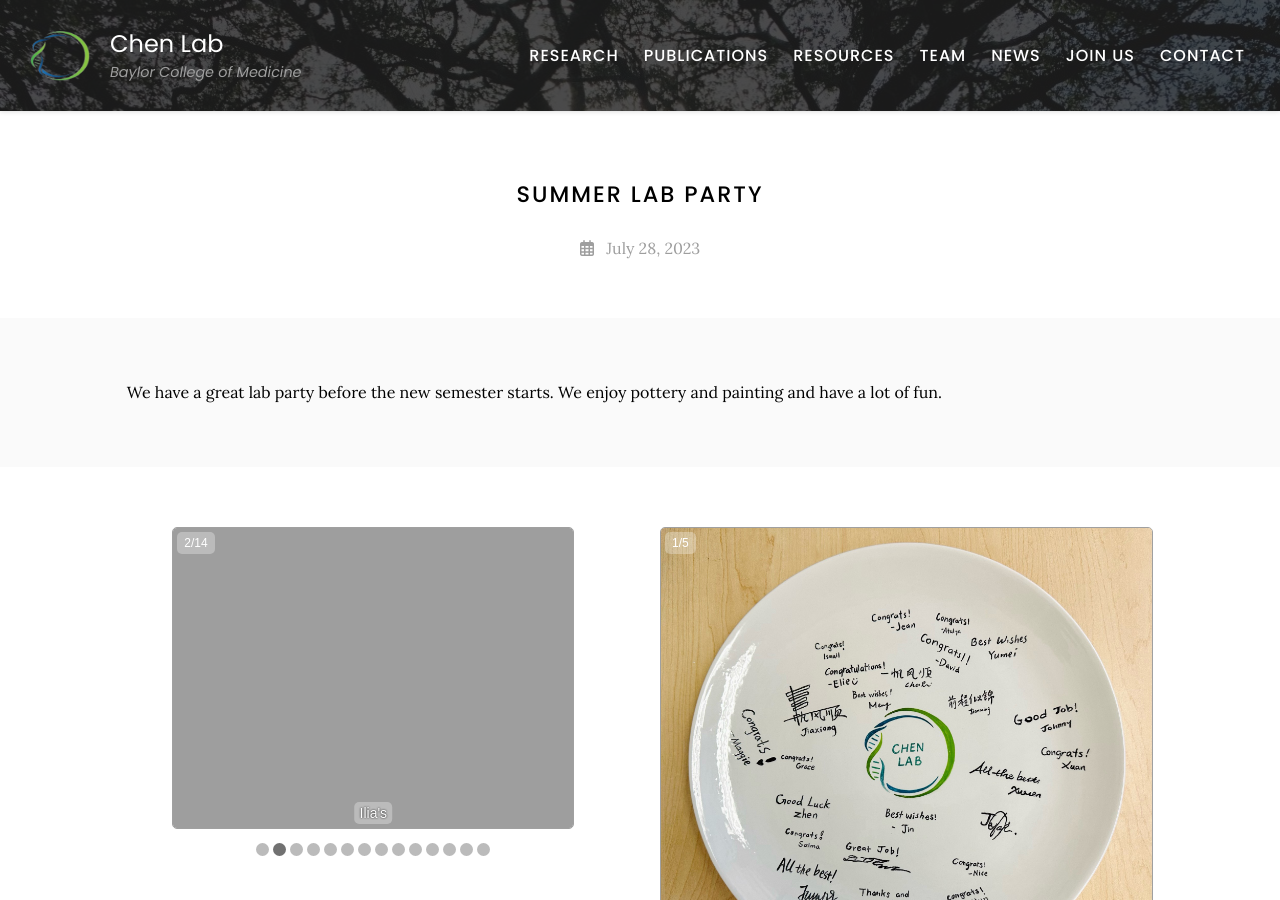
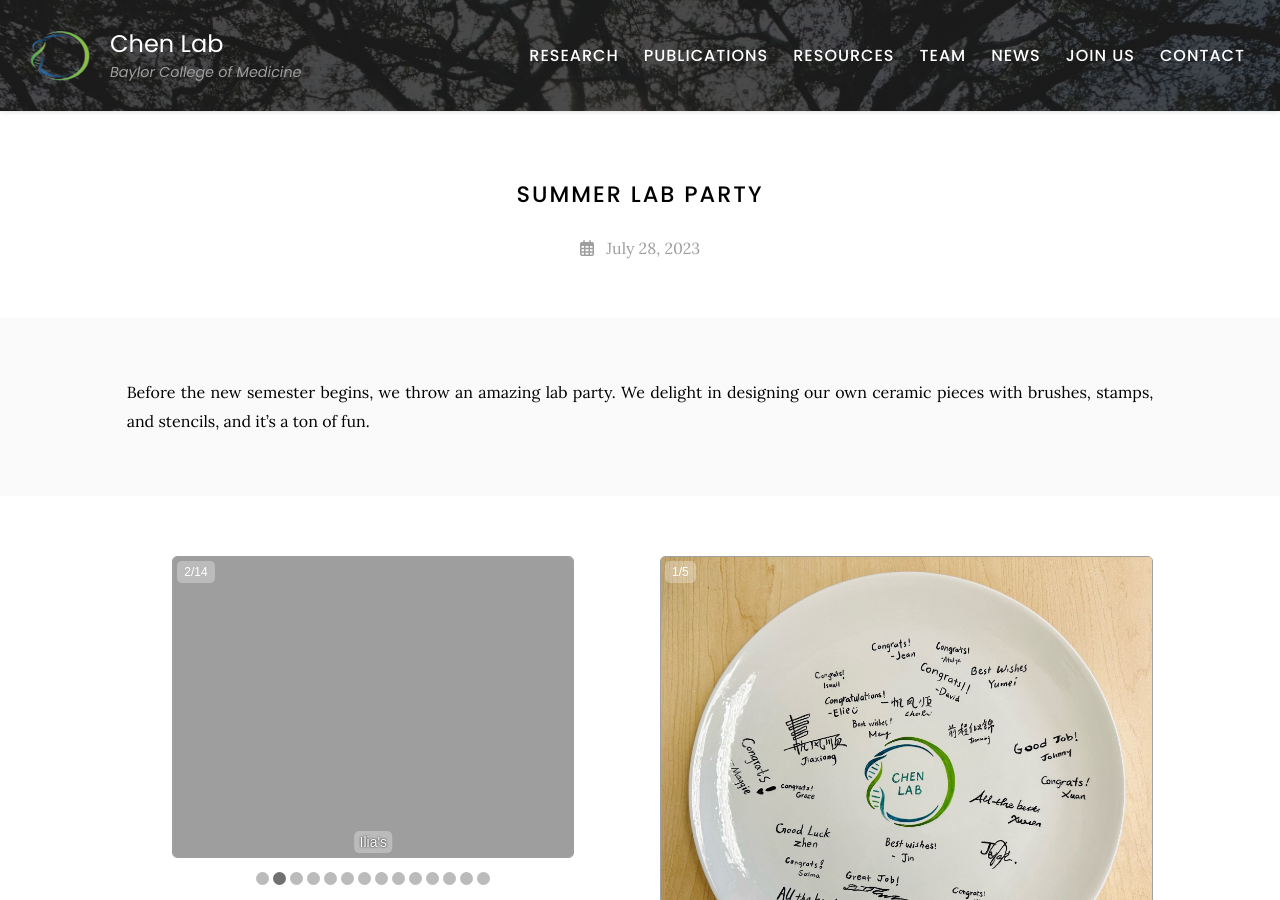
Before and after one commit to RCHENLAB/rchenlab.github.io, a Jekyll site: the page built from _posts/2023-07-28-summer-party-2023.md, in a window 1280 px wide and 900 px high. Built offline with Jekyll 4.4.1, drawn with Linux system fonts in a browser that asks for light colours.

Commit message:
Update 2023-07-28-summer-party-2023.md

```diff
--- a/_posts/2023-07-28-summer-party-2023.md
+++ b/_posts/2023-07-28-summer-party-2023.md
@@ -4,7 +4,7 @@ author:
 member: all
 ---
 
-We have a great lab party before the new semester starts. We enjoy pottery and painting and have a lot of fun.
+Before the new semester begins, we throw an amazing lab party. We delight in designing our own ceramic pieces with brushes, stamps, and stencils, and it's a ton of fun.
 
 {% include section.html %}
 
```
